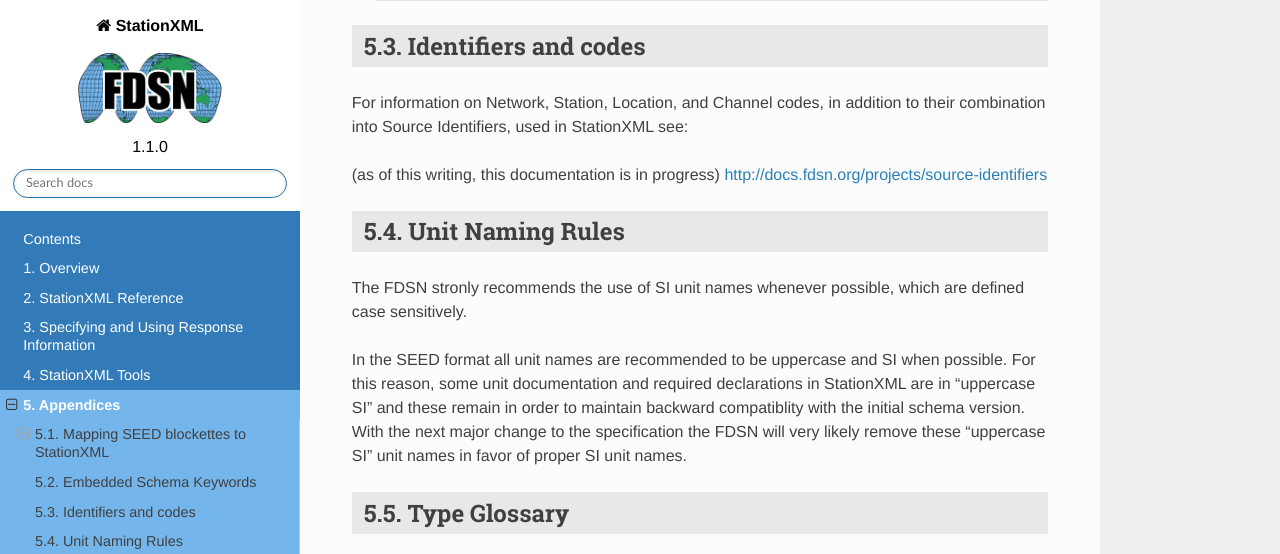
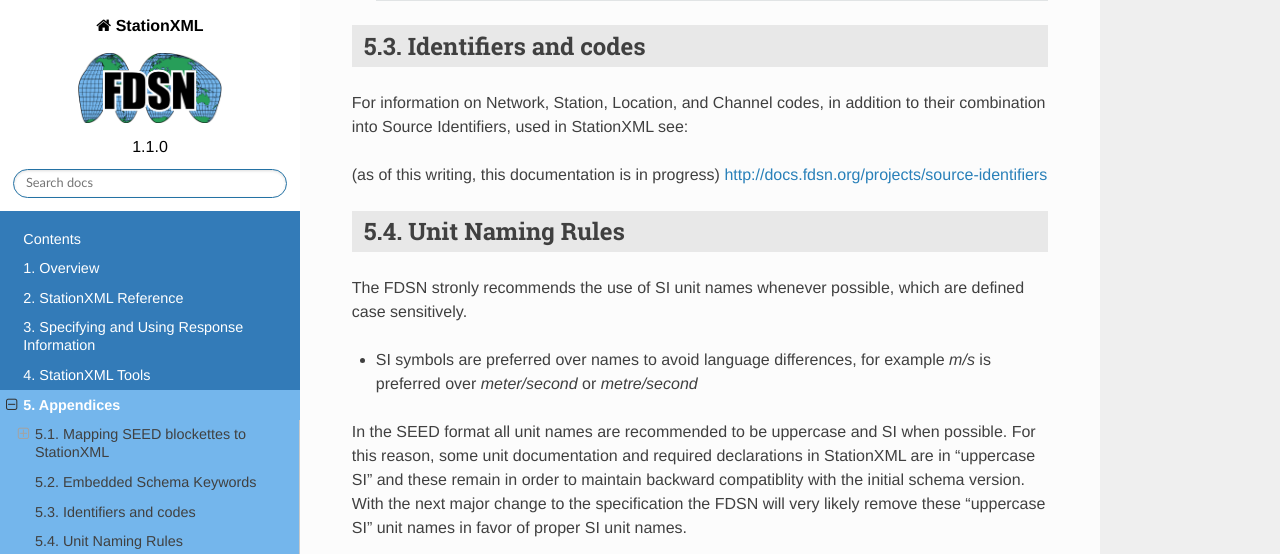
Before and after one commit to FDSN/StationXML, a Sphinx documentation site: the page built from docs/appendices.rst, in a window 1280 px wide and 900 px high, scrolled down 4205 px, cut to the strip 0-554 px from the top of the window. Built offline with Sphinx 7.4.7 and the Read the Docs theme 2.0.0, drawn with Linux system fonts in a browser that asks for light colours.

Commit message:
prefer symbols over names,

```diff
--- a/docs/appendices.rst
+++ b/docs/appendices.rst
@@ -75,6 +75,8 @@
 The FDSN stronly recommends the use of SI unit names whenever possible, which are
 defined case sensitively.
 
+* SI symbols are preferred over names to avoid language differences, for example `m/s` is preferred over `meter/second` or `metre/second`
+
 In the SEED format all unit names are recommended to be uppercase and
 SI when possible.  For this reason, some unit documentation and
 required declarations in StationXML are in "uppercase SI" and these
```
